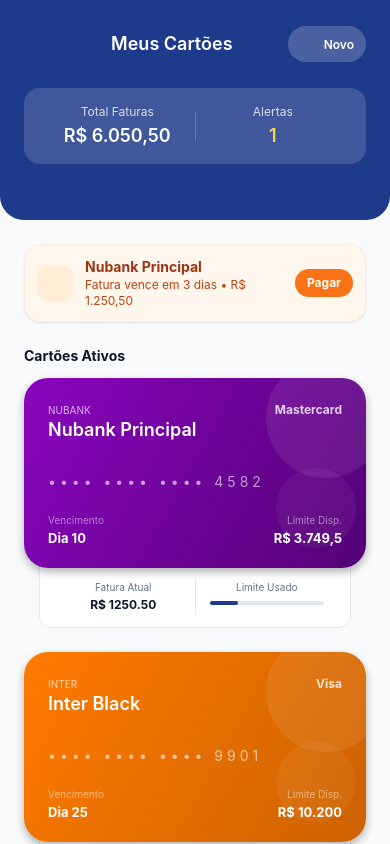
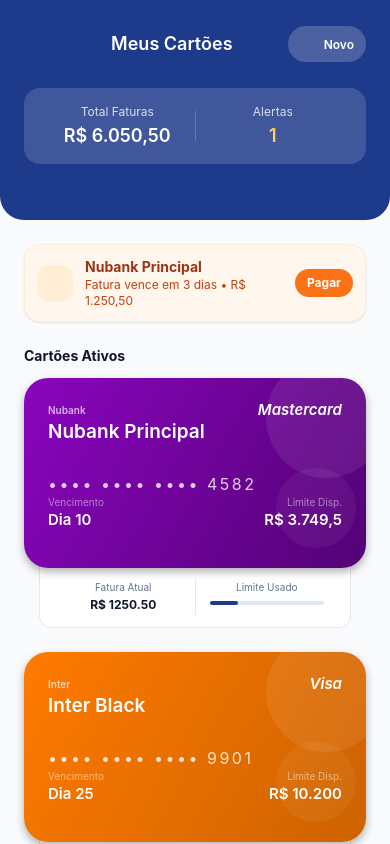
Before and after one commit to GabrielDenardi/app-financeiro, a React Native app: screen /Cards in a window 390 px wide. Built offline with nearby package versions, Linux system fonts and the light colour scheme; some icons are missing.

Commit message:
fix: ajustes de design

```diff
--- a/src/components/AddAccountModal.tsx
+++ b/src/components/AddAccountModal.tsx
@@ -80,7 +80,6 @@
 
           <ScrollView contentContainerStyle={styles.content} showsVerticalScrollIndicator={false}>
 
-            {/* Seleção de Tipo (Horizontal Scroll) */}
             <Text style={styles.sectionLabel}>Tipo de Conta</Text>
             <ScrollView horizontal showsHorizontalScrollIndicator={false} style={styles.typeScroll}>
               {ACCOUNT_TYPES.map((type) => (
@@ -97,15 +96,14 @@
               ))}
             </ScrollView>
 
-            {/* Seleção de Bancos Padrão */}
-            <Text style={styles.sectionLabel}>Instituições sugeridas</Text>
+            <Text style={styles.sectionLabel}>Instituições</Text>
             <ScrollView horizontal showsHorizontalScrollIndicator={false} style={styles.bankScroll}>
               {POPULAR_BANKS.map((bank) => (
                 <Pressable
                   key={bank.id}
                   onPress={() => {
                     setInstitution(bank.name);
-                    if(!name) setName(bank.name); // Preenche o apelido se estiver vazio
+                    setName(bank.name);
                   }}
                   style={[styles.bankChip, institution === bank.name && { borderColor: bank.color }]}
                 >
@@ -122,19 +120,6 @@
                   placeholder="Ex: Minha Carteira"
                   value={name}
                   onChangeText={setName}
-                  style={styles.textInput}
-                  textAlign="right"
-                  placeholderTextColor={colors.border}
-                />
-              </View>
-              <View style={styles.divider} />
-
-              <View style={styles.inputRow}>
-                <Text style={styles.inputLabel}>Instituição</Text>
-                <TextInput
-                  placeholder="Nome do banco"
-                  value={institution}
-                  onChangeText={setInstitution}
                   style={styles.textInput}
                   textAlign="right"
                   placeholderTextColor={colors.border}
--- a/src/components/AddCardModal.tsx
+++ b/src/components/AddCardModal.tsx
@@ -129,7 +129,7 @@
                ))}
             </View>
 
-            <Text style={styles.sectionLabel}>Instituições sugeridas</Text>
+            <Text style={styles.sectionLabel}>Instituições</Text>
             <ScrollView horizontal showsHorizontalScrollIndicator={false} style={styles.horizontalScroll}>
               {POPULAR_BANKS.map((bank) => (
                 <Pressable
@@ -138,8 +138,9 @@
                     setInstitution(bank.name);
                     setName(bank.name);
                   }}
-                  style={[styles.bankChip, institution === bank.name && { borderColor: colors.primary }]}
+                  style={[styles.bankChip, institution === bank.name && { borderColor: bank.color }]}
                 >
+                  <View style={[styles.bankDot, { backgroundColor: bank.color }]} />
                   <Text style={styles.bankChipText}>{bank.name}</Text>
                 </Pressable>
               ))}
@@ -289,13 +290,13 @@
     borderRadius: 65, backgroundColor: 'rgba(255,255,255,0.07)'
   },
   cardHeaderPreview: { flexDirection: 'row', justifyContent: 'space-between' },
-  cardPreviewInstLabel: { color: colors.white, opacity: 0.7, fontSize: 10, fontWeight: '700', textTransform: 'uppercase' },
-  cardPreviewNameText: { color: colors.white, fontSize: 19, fontWeight: '700', marginTop: 2 },
-  cardPreviewNetworkText: { color: colors.white, fontSize: 15, fontWeight: '800', fontStyle: 'italic', opacity: 0.9 },
+  cardPreviewInstLabel: { color: colors.white, opacity: 0.7, fontSize: 10, fontWeight: '600' },
+  cardPreviewNameText: { color: colors.white, fontSize: 19, fontWeight: '600', marginTop: 2 },
+  cardPreviewNetworkText: { color: colors.white, fontSize: 15, fontWeight: '600', fontStyle: 'italic' },
   cardPreviewDigitsText: { color: colors.white, fontSize: 16, letterSpacing: 2.5, opacity: 0.8 },
   cardPreviewFooter: { flexDirection: 'row', justifyContent: 'space-between', alignItems: 'flex-end' },
   cardFooterLabel: { color: colors.white, fontSize: 10, opacity: 0.6, marginBottom: 2 },
-  cardFooterValue: { color: colors.white, fontSize: 15, fontWeight: '700' },
+  cardFooterValue: { color: colors.white, fontSize: 15, fontWeight: '600' },
 
   sectionLabel: { ...typography.caption, color: colors.textSecondary, marginBottom: spacing.sm, marginLeft: 4, fontWeight: '600' },
   colorRow: { flexDirection: 'row', gap: 10, marginBottom: spacing.xl },
@@ -305,10 +306,10 @@
   bankChip: {
     paddingHorizontal: spacing.md, paddingVertical: spacing.sm,
     backgroundColor: colors.surface, borderRadius: radius.md,
-    borderWidth: 1, borderColor: colors.border, marginRight: spacing.sm,
+    borderWidth: 1, borderColor: colors.border, marginRight: spacing.sm, flexDirection: 'row', alignItems: 'center', gap: 6,
   },
+  bankDot: { width: 8, height: 8, borderRadius: 4 },
   bankChipText: { fontSize: 13, color: colors.textPrimary, fontWeight: '500' },
-
   typeItem: {
     flexDirection: 'row', alignItems: 'center', gap: 8,
     paddingHorizontal: spacing.md, paddingVertical: spacing.sm,
--- a/src/screens/CardsScreen.tsx
+++ b/src/screens/CardsScreen.tsx
@@ -380,28 +380,36 @@
   },
   cardInst: {
     ...typography.caption,
-    color: 'rgba(255,255,255,0.7)',
+    color: colors.white,
+    opacity: 0.7,
     fontSize: 10,
-    textTransform: 'uppercase'
+    fontWeight: '600'
   },
   cardName: {
     ...typography.h2,
-    color: colors.white
+    color: colors.white,
+    fontSize: 19,
+    fontWeight: '600',
+    marginTop: 2
   },
   cardNetwork: {
     ...typography.caption,
-    color: 'rgba(255,255,255,0.8)',
-    fontWeight: '700'
+    color: colors.white,
+    fontSize: 15,
+    fontWeight: '600',
+    fontStyle: 'italic'
   },
   cardDigits: {
     ...typography.body,
-    color: 'rgba(255,255,255,0.6)',
-    letterSpacing: 4,
-    marginBottom: 20
+    color: colors.white,
+    fontSize: 16,
+    letterSpacing: 2.5,
+    opacity: 0.8
   },
   cardFooter: {
     flexDirection: 'row',
-    justifyContent: 'space-between'
+    justifyContent: 'space-between',
+    alignItems: 'flex-end'
   },
   cardLabel: {
     ...typography.caption,
@@ -411,8 +419,8 @@
   cardInfo: {
     ...typography.body,
     color: colors.white,
-    fontWeight: '700',
-    fontSize: 13
+    fontSize: 15,
+    fontWeight: '600'
   },
   cardStatsRow: {
     flexDirection: 'row',
```
